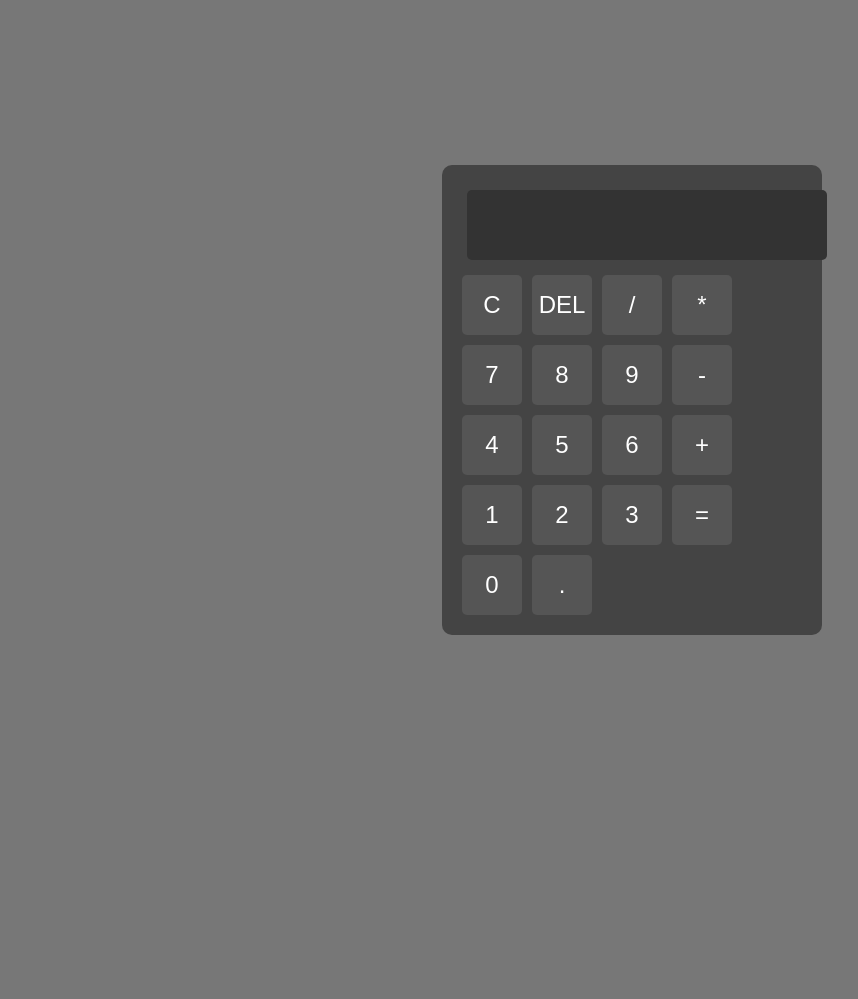
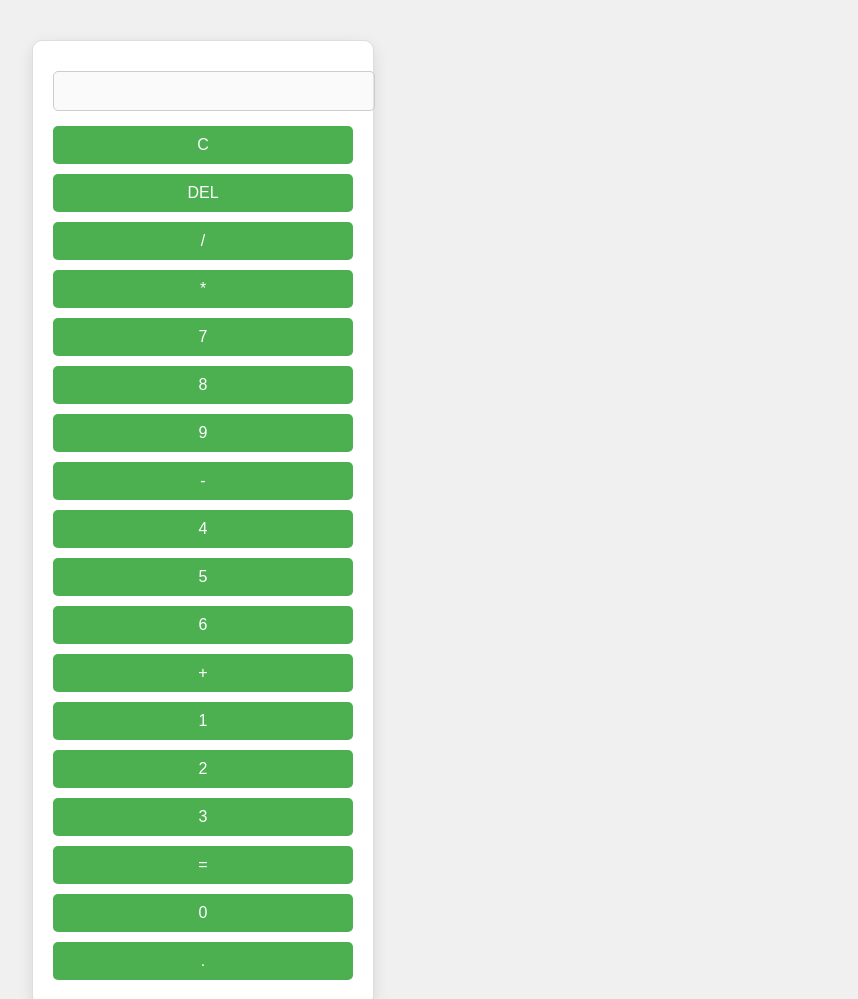
Before and after one commit to Samuel11s/Basic-calculator, a plain HTML site: page index.html in a window 1280 px wide. Shown: the top 999 px of the page, without its empty margins (8-866 px from the left). Before the commit the page ends 800 px from the top, so only its background shows below. Drawn offline with Linux system fonts and the light colour scheme.

Commit message:
Update style.css for Multi-Calculator

```diff
--- a/style.css
+++ b/style.css
@@ -1,50 +1,56 @@
-body {
+ body {
     font-family: Arial, sans-serif;
+    background-color: #f0f0f0;
+    margin: 0;
+    padding: 20px;
+}
+
+.calculator-container {
     display: flex;
-    justify-content: center;
-    align-items: center;
-    height: 100vh;
-    margin: 0;
-    background-color: #777; /* Darker background color */
+    flex-wrap: wrap;
+    justify-content: space-around;
 }
 
 .calculator {
-    background-color: #444; /* Slightly dark background for calculator */
+    background-color: #fff;
+    border: 1px solid #ddd;
+    border-radius: 10px;
+    margin: 20px;
     padding: 20px;
-    border-radius: 10px;
+    box-shadow: 0 5px 15px rgba(0, 0, 0, 0.1);
+    width: 300px;
 }
 
-#display {
-    width: 100%;
-    height: 50px;
-    text-align: right;
-    font-size: 24px;
-    padding: 10px;
-    border-radius: 5px;
-    border: none;
-    background-color: #333; /* Darker display background */
-    color: white;
-    margin:5px;
+h3 {
+    text-align: center;
+    font-size: 1.5em;
 }
 
-.buttons {
-    display: grid;
-    grid-template-columns: repeat(4, 60px);
-    grid-gap: 10px;
-    margin-top: 10px;
+input[type="text"], input[type="number"] {
+    width: 100%;
+    padding: 10px;
+    margin: 10px 0;
+    border-radius: 5px;
+    border: 1px solid #ccc;
+    font-size: 1em;
 }
 
 button {
-    width: auto;
-    height: 60px;
-    font-size: 24px;
+    padding: 10px;
+    width: 100%;
+    margin: 5px 0;
+    font-size: 1em;
+    background-color: #4CAF50;
+    color: white;
     border: none;
     border-radius: 5px;
-    background-color: #555;
-    color: white;
-    cursor: pointer;
 }
 
 button:hover {
-    background-color: #777;
+    background-color: #45a049;
 }
+
+.result {
+    font-size: 1.2em;
+    color: #333;
+}
```
